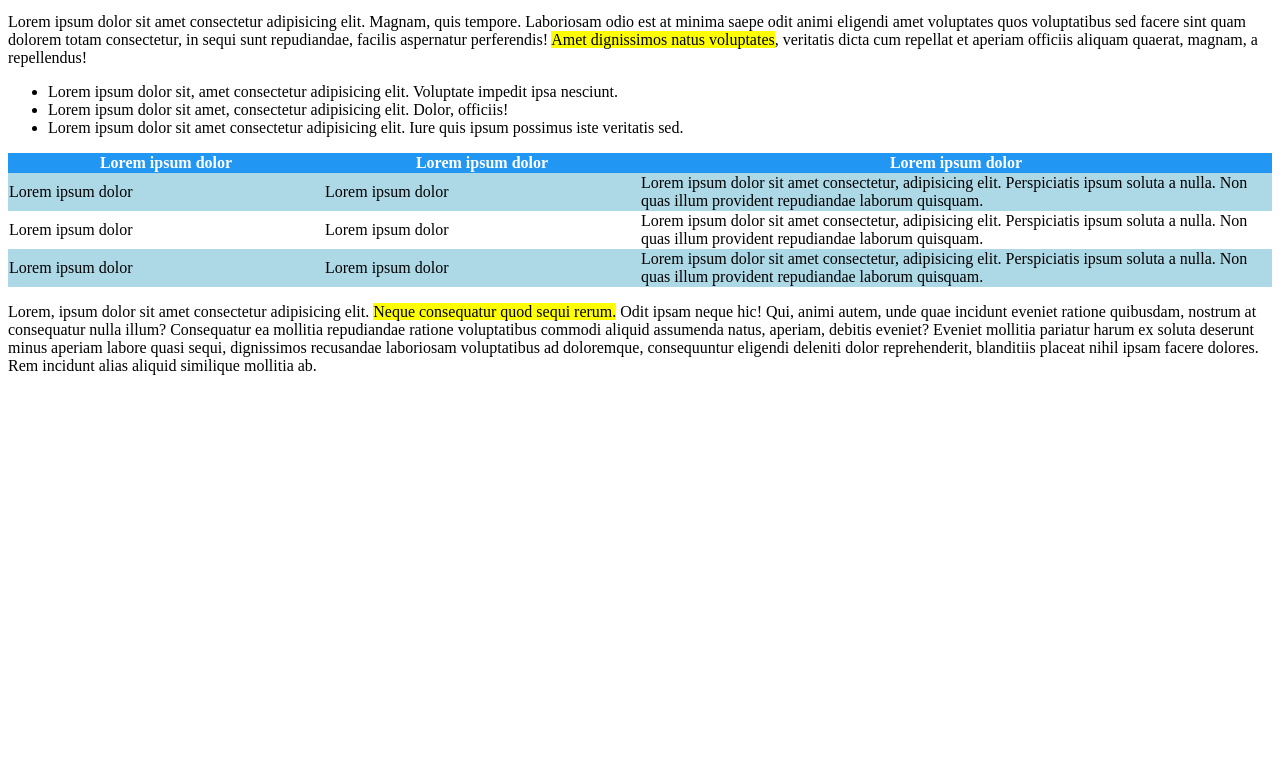
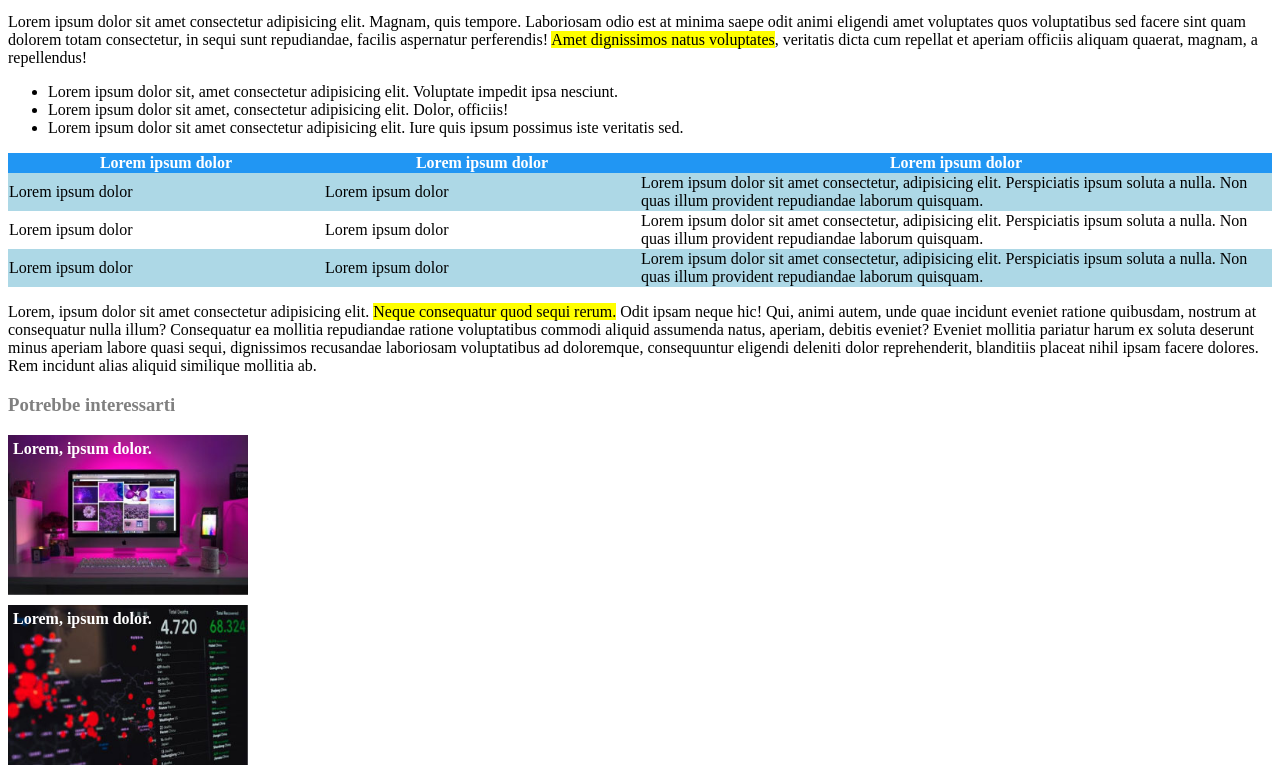
Before and after one commit to matteobonesini/html-css-booleaner, a plain HTML site: page index.html in a window 1280 px wide. Shown: the part 481-1254 px from the top of the page. Before the commit the page ends 872 px from the top, so only its background shows below. Drawn offline with Linux system fonts and the light colour scheme.

Commit message:
Creazione FOOTER

```diff
--- a/css/style.css
+++ b/css/style.css
@@ -1,3 +1,4 @@
+/* header */
 header {
     background-color: #2196F3;
     background-image: url('../img/pattern.png');
@@ -57,3 +58,24 @@ thead {
 .white-row {
     background-color: white;
 }
+
+/* footer */
+#footer-title {
+    color: gray;
+}
+#monitor-background {
+    background-image: url('../img/monitor.jpg');
+    margin-bottom: 10px;
+}
+
+#graph-background {
+    background-image: url('../img/graph.jpg');
+}
+.footer-img {
+    height: 150px;
+    background-size: contain;
+    background-repeat: no-repeat;
+    color: white;
+    font-weight: bold;
+    padding: 5px;
+}
--- a/index.html
+++ b/index.html
@@ -105,7 +105,15 @@
 
         <!-- FOOTER -->
         <footer>
+            <h3 id="footer-title">Potrebbe interessarti</h3>
 
+            <div id="monitor-background" class="footer-img">
+                Lorem, ipsum dolor.
+            </div>
+
+            <div id="graph-background" class="footer-img">
+                Lorem, ipsum dolor.
+            </div>
         </footer>
 
     </body>
```
